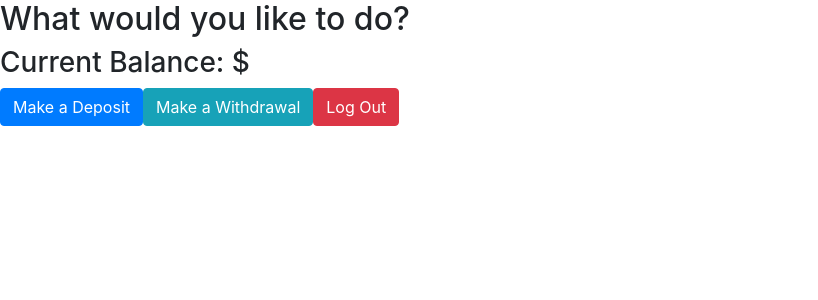
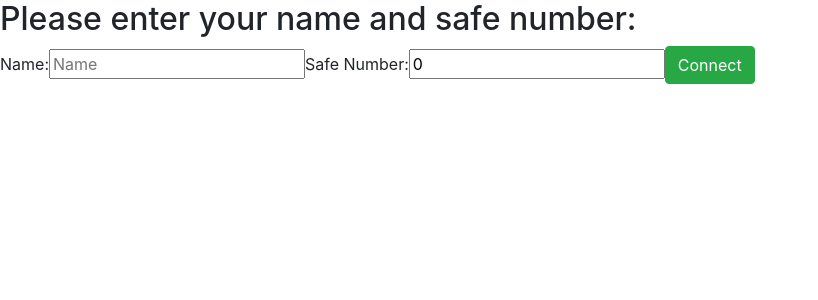
Before and after one commit to trevorspielman/safe-app-mobile, a Vue app: page /#/ in a window 1280 px wide. Shown: the top 300 px of the page, without its empty margins (0-818 px from the left). Built offline with nearby package versions, Linux system fonts and the light colour scheme; no server answers; the database is empty.

Commit message:
deposit functionality 90% complete

```diff
--- a/src/components/Deposit.vue
+++ b/src/components/Deposit.vue
@@ -1,12 +1,23 @@
 <template>
   <div class="deposit">
+    <div v-if="this.deposit.transactionId == 0">
       <h1>What would you like to deposit?</h1>
       <form action="submit" @submit.prevent="makeDeposit">
-        <input type="number" placeholder="Bills" step="1" min="0" v-model="deposit.bills">
-        <input type="number" placeholder="Coins" step=".01" min="0" v-model="deposit.coins">
-        <input type="number" placeholder="Check Total" step=".01" min="0" v-model="deposit.checks">
+        <label for="bills">Bills:</label>
+        <input type="number" placeholder="Bills" id="bills" step="1" min="0" v-model.number="deposit.bills" @keyup="calculateTotal">
+        <label for="coins">Coins:</label>
+        <input type="number" placeholder="Coins" id="coins" step=".01" min="0" v-model.number="deposit.coins" @keyup="calculateTotal">
+        <label for="checks">Checks:</label>
+        <input type="number" placeholder="Check Total" id="checks" step=".01" min="0" v-model.number="deposit.checks" @keyup="calculateTotal">
         <button type="submit" class="btn btn-success">Make Deposit</button>
       </form>
+      <button class="btn btn-danger" @click="logout">Cancel</button>
+      <h2>Total Amount Depositing: ${{this.deposit.total}}</h2>
+    </div>
+    <div v-else>
+      <h2>Total Deposit: ${{this.deposit.total}}</h2>
+      <h2>Safe Unlock Code: {{this.deposit.transactionId}}</h2>
+    </div>
   </div>
 </template>
 
@@ -19,24 +30,36 @@
         store,
         deposit: {
           transactionId: 0,
+          transType: "deposit",
+          safeId: store.currentSafeId,
           bills: 0,
           coins: 0,
           checks: 0,
-            totalDeposit: 0,
+          total: 0,
           date: Date.now()
-          }
+        },
       }
     },
     methods: {
-        makeDeposit(){
+      makeDeposit() {
         this.deposit.transactionId = Math.floor(Math.random() * 999999) + 100000
-          this.deposit.totalDeposit = (this.deposit.bills + this.deposit.coins + this.deposit.checks).toFixed(2)
+        store.makeDeposit(this.deposit)
+        //create unlockCode
+        let unlockCode = ((this.deposit.transactionId.toString()) + "-" + (store.currentSafeId.toString()))
+        store.unlockCode(unlockCode)
         console.log(this.deposit)
       },
-        logout(){
-          this.store.currentSafe = {isConnected: false, totalAmount: 0, username: ''}
+      calculateTotal() {
+        let bills = this.deposit.bills
+        let coins = this.deposit.coins
+        let checks = this.deposit.checks
+        this.deposit.total = (bills + coins + checks).toFixed(2)
+      },
+      logout() {
+        this.store.currentSafe = { isConnected: false, totalAmount: 0, username: '' }
       }
-      }
+    },
+    watch: {}
   }
 </script>
 
--- a/src/components/MobileHome.vue
+++ b/src/components/MobileHome.vue
@@ -1,10 +1,12 @@
 <template>
   <div class="mobileHome">
-    <div v-if="store.currentSafe.isConnected == false">
+    <div v-if="!store.currentSafe.isConnected">
       <h2>Please enter your name and safe number:</h2>
       <form action="submit" @submit.prevent="connectSafe">
-        <input type="text" placeholder="Name" v-model="connect.username">
-        <input type="number" placeholder="Safe Number" v-model="connect.safeNum">
+        <label for="name">Name:</label>
+        <input type="text" placeholder="Name" id="name" v-model="connect.username">
+        <label for="safeNumber">Safe Number:</label>
+        <input type="number" placeholder="Safe Number" id="safeNumber" v-model="connect.safeNum">
         <button class="btn btn-success" type="submit">Connect</button>
       </form>
     </div>
@@ -15,8 +17,8 @@
         <button class="btn btn-primary">Make a Deposit</button>
       </router-link>
       <router-link :to="{name: 'Withdraw'}">
-      <button class="btn btn-info">Make a Withdrawal</button>
-    </router-link>
+        <button class="btn btn-info">Make a Withdrawal</button>
+      </router-link>
       <button class="btn btn-danger" @click="logout">Log Out</button>
     </div>
   </div>
--- a/src/store/index.js
+++ b/src/store/index.js
@@ -20,11 +20,15 @@ firebase.initializeApp(config);
 const firestore = firebase.firestore()
 //a reference to the availableSafes collection
 const availableSafes = firebase.firestore().collection('availableSafes')
+const transactions = firebase.firestore().collection('transactions')
+const unlockCodes = firebase.firestore().collection('unlockCodes')
+
 
 export const store = {
   availableSafes: [],
   currentSafe: {},
   currentSafeId: '',
+  pendingDeposit: {},
 
 
   //Sends connection data to Firestore
@@ -48,8 +52,17 @@ export const store = {
     }
   },
 
-//adds deposit to transaction collection on currentSafe
-
+  //adds deposit to transaction collection on currentSafe
+  makeDeposit: (deposit) => {
+    var transactionId = deposit.transactionId.toString()
+    transactions.doc(transactionId).set(deposit)
+  },
+  unlockCode: (unlockCode) =>{
+    var transactionComplete = {
+      transactionComplete: false
+    }
+    unlockCodes.doc(unlockCode).set(transactionComplete)
+  }
 }
 
 //keeps an eye on changing data, then updates store.availableSafes array with new id.
```
Lines whose indentation alone changed are shown as unchanged.
